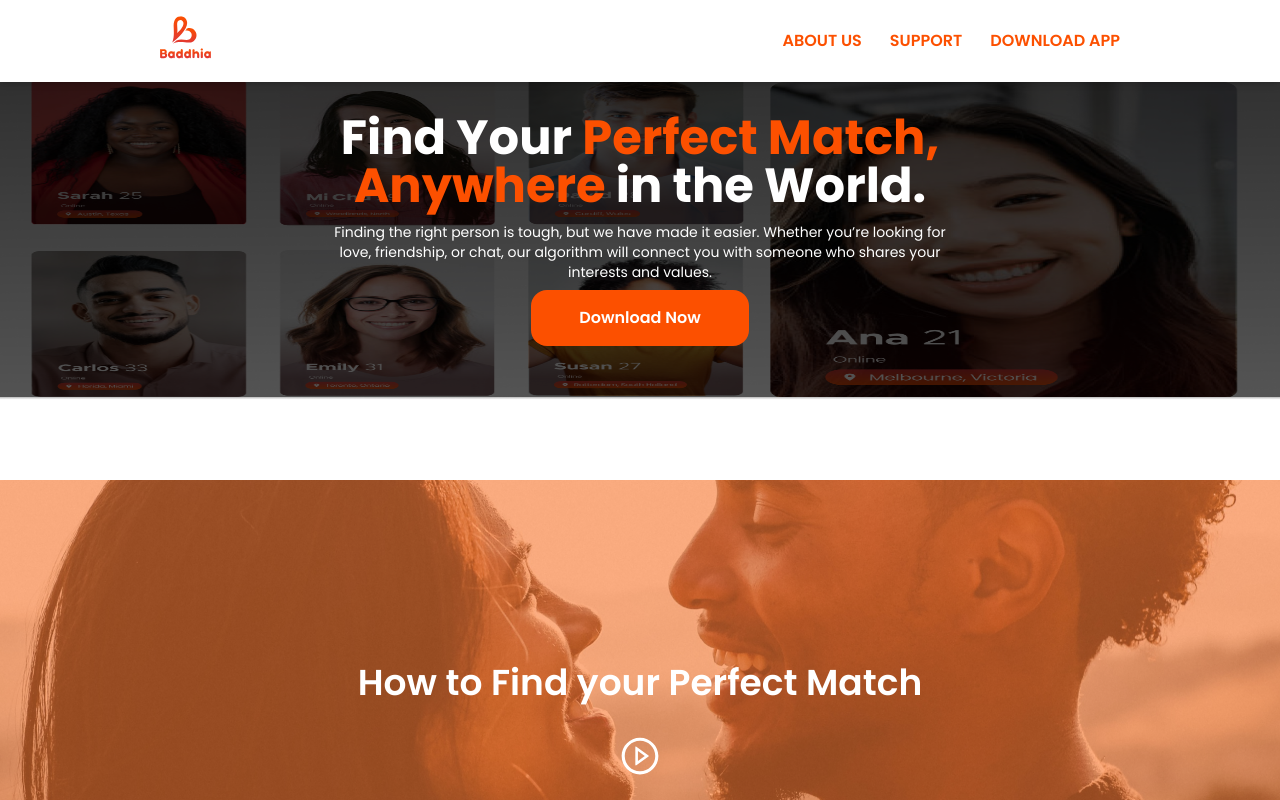
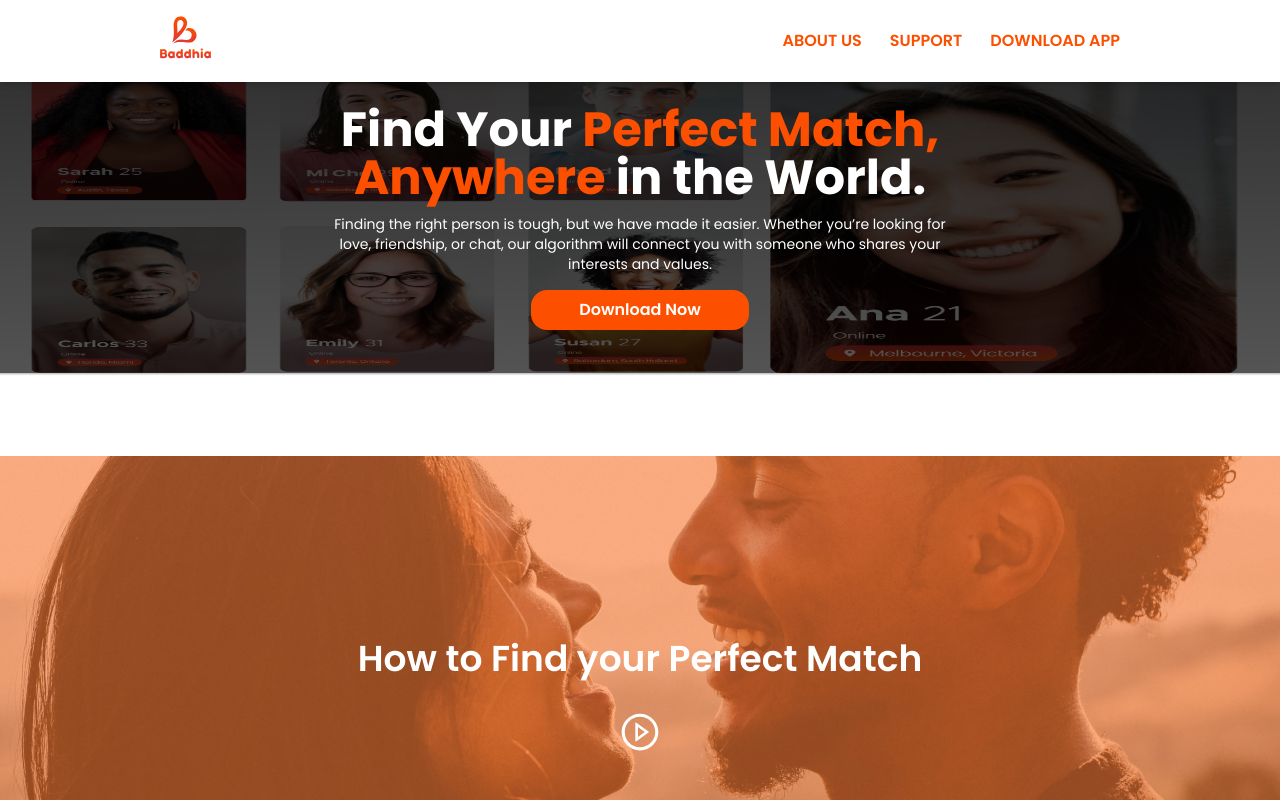
Before and after one commit to Tolutoon/baddhia, a React (Vite) app: page / in a window 1280 px wide. Shown: the top 800 px of the page. Built offline with nearby package versions, Linux system fonts and the light colour scheme.

Commit message:
in progress

```diff
--- a/src/components/Heros.jsx
+++ b/src/components/Heros.jsx
@@ -4,20 +4,20 @@ import hero from "/images/background-image.png";
 function Heros() {
   return (
     <div className='relative'>
-      <div className="h-[10vh]"></div>
+      <div className="h-[7vh]"></div>
             <img className='w-full h-[40vh]' src={hero} alt="" />
             <div className='absolute top-1/2 min-w-[300px] left-1/2 transform -translate-x-1/2 -translate-y-1/2 text-center text-white'>
               <p className='lg:text-5xl font-semibold text-3xl text-l mt-5 md:text-3xl w-full mb-2 md:mb-3 m-auto pt-10  md:font-bold'>Find Your <span className="text-baddhia-orange">Perfect Match,
                 Anywhere</span> in the World.
               </p>
-              <p className="w-full text-xs md:text-sm mb-2">Finding the right person is tough, but we have made it easier. Whether you’re looking for love, friendship, or chat, our algorithm will connect you with someone who shares your interests and values.</p>
+              <p className="w-full text-xs md:text-sm mb-4">Finding the right person is tough, but we have made it easier. Whether you’re looking for love, friendship, or chat, our algorithm will connect you with someone who shares your interests and values.</p>
               <a
           href="https://play.google.com/store/apps/details?id=com.baddhia.app"
           target="_blank"
         >
           <button
             type="submit"
-            className="bg-baddhia-orange p-4 xl:px-12 px-6 rounded-[16px] font-semibold xl:text-base text-[10px] text-white transition-all duration-300 hover:scale-105"
+            className="bg-baddhia-orange p-2 xl:px-12 px-6 rounded-[16px] font-semibold xl:text-base text-[10px] text-white transition-all duration-300 hover:scale-105"
           >
             Download Now
           </button>
```
